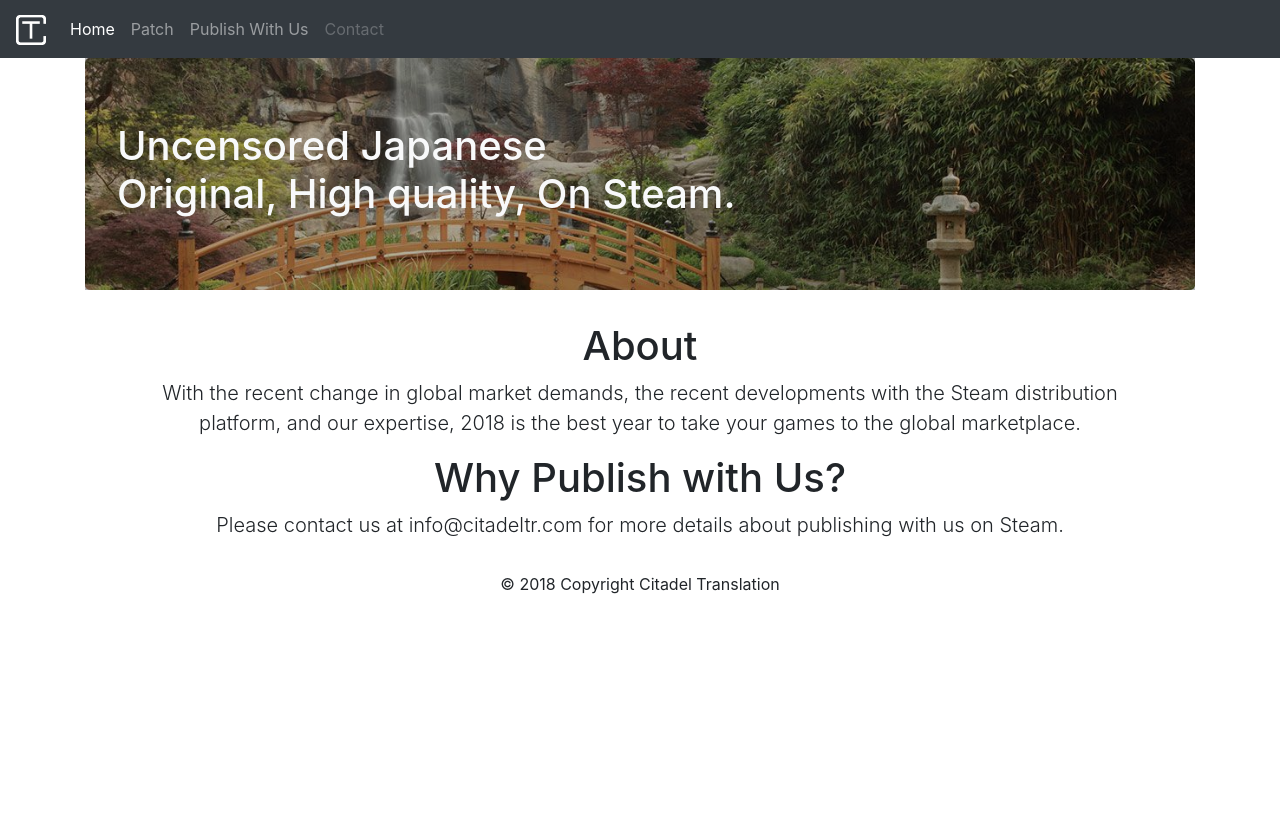
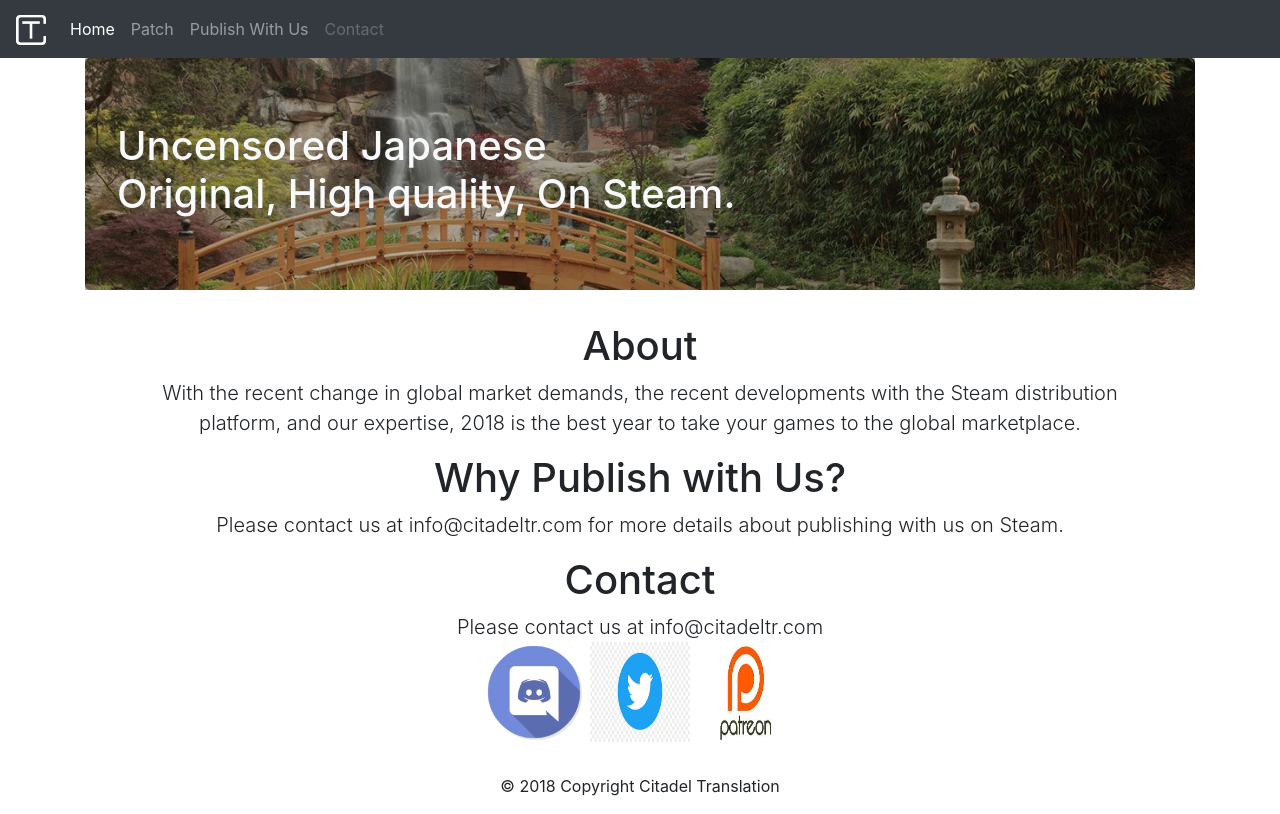
Before and after one commit to mr-fool/citadeltr, a plain HTML site: page index.html in a window 1280 px wide. Drawn offline with nearby package versions, Linux system fonts and the light colour scheme.

Commit message:
social media icon
social media icon

```diff
--- a/index.html
+++ b/index.html
@@ -88,6 +88,33 @@
 
   </div>
 
+<!--Contact US-->
+  <div id="Contact">
+    <center>
+      <h1>Contact</h1>
+      <p class="lead">
+
+     Please contact us at info@citadeltr.com
+
+
+     <br>
+     <a href="https://discord.gg/x3uezG">
+	<img alt="discord" src="img/discord.png" width="100" height="100">
+	</a>
+
+     <a href="https://twitter.com/citadeltrans">
+	<img alt="twitter" src="img/twitter.jpg" width="100" height="100">
+	</a>
+
+     <a href="https://www.patreon.com/citadel">
+	<img alt="patreon" src="img/patreon.jpeg" width="100" height="100">
+	</a>
+
+      </p>
+    </center>
+
+  </div>
+
 
   <footer class="page-footer font-small blue">
 
```
Also changed, not shown: img/patreon.jpeg (added), img/twitter.jpg (added).
